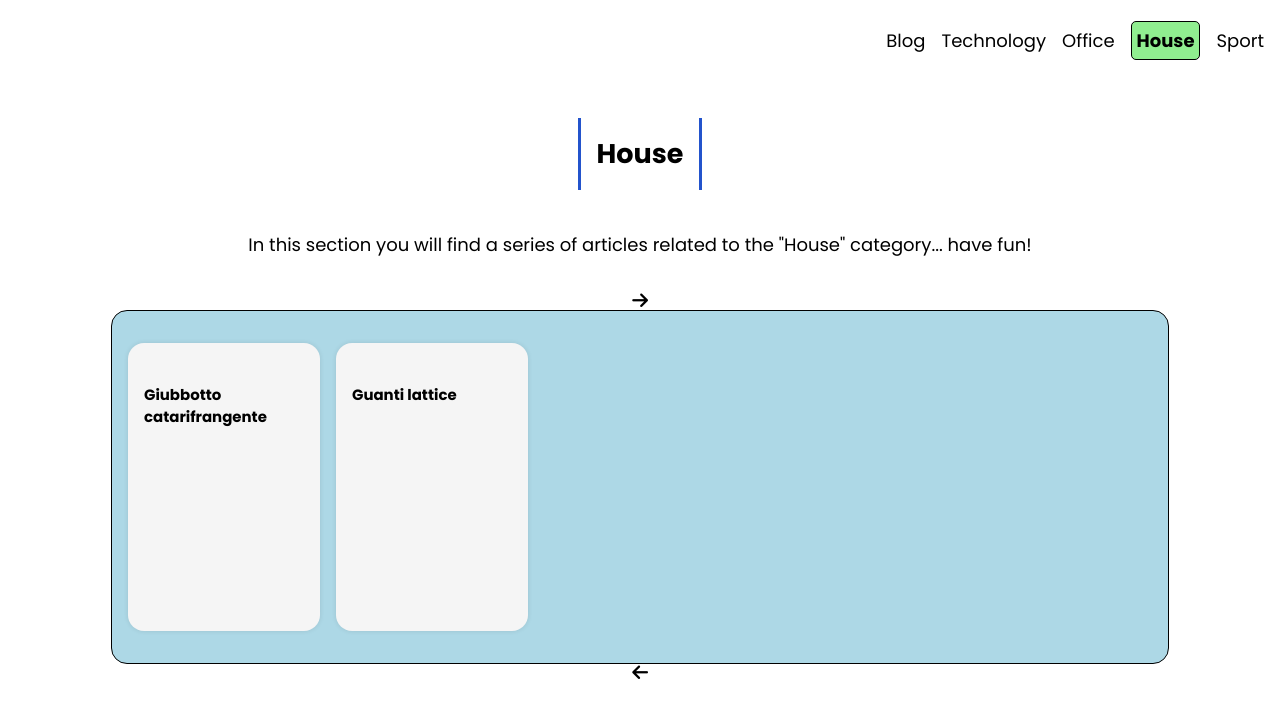
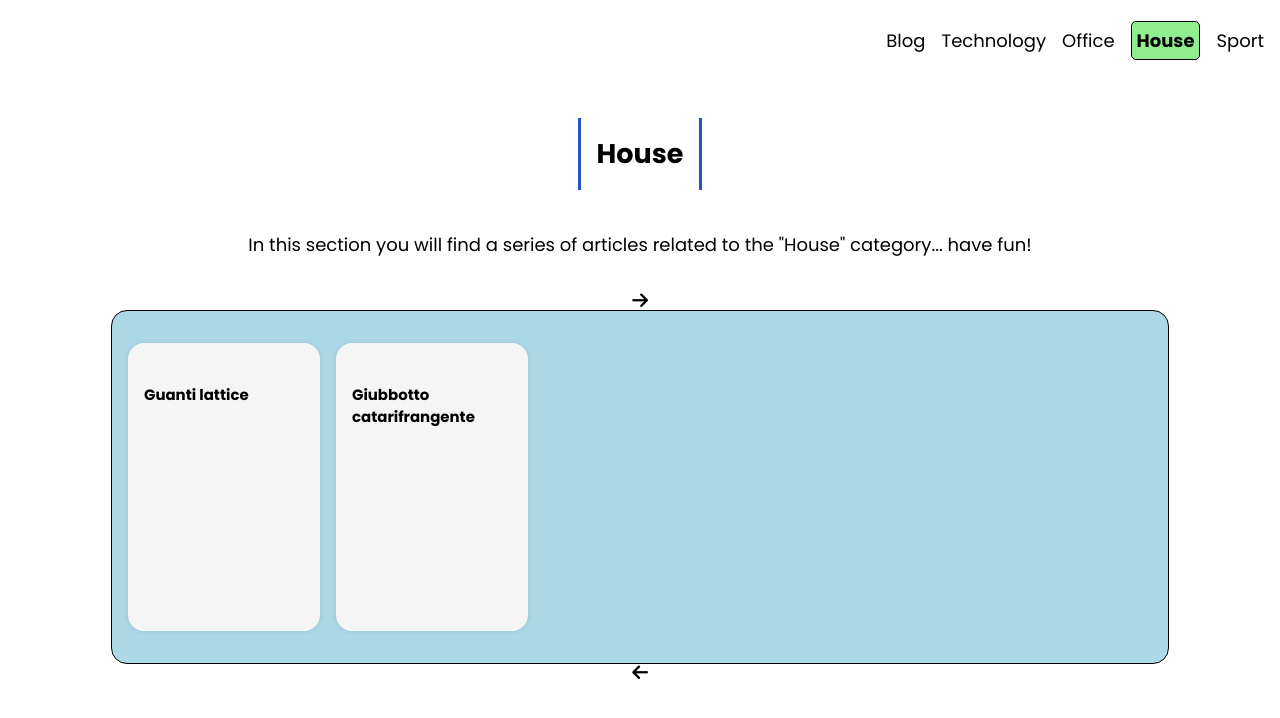
Before and after one commit to Parminico/BlogAmz, a React (Create React App) app: page /house in a window 1280 px wide. Shown: the top 718 px of the page. Built offline with nearby package versions, Linux system fonts and the light colour scheme.

Commit message:
Update House.js

```diff
--- a/src/Product/House.js
+++ b/src/Product/House.js
@@ -2,7 +2,7 @@
 export const house = [
     {
          id: 1,
-         title: 'Giubbotto catarifrangente',
+         title: 'Guanti lattice',
          description: `Hai presente quando lavori su qualcosa di impegnativo e hai bisogno di un paio di guanti che non ti lascino mai a piedi? Beh, questi guanti in nitrile Diamond da 8,5 grammi sono esattamente quello che ti serve!
 Rispetto ai soliti guanti da 3,5 grammi, qui parliamo di un aumento del 140% di spessore. E questo si traduce in una resistenza incredibile! Li ho provati sia per lavori meccanici sia per il fai-da-te e… niente, nemmeno un graffio o una rottura.
 
@@ -13,7 +13,7 @@ Se cerchi robustezza e affidabilità, questi guanti sono l’acquisto perfetto.
      },
     {
          id: 2,
-         title: 'Guanti lattice',
+         title: 'Giubbotto catarifrangente',
          description: `Se hai mai avuto un guasto di notte o hai dovuto fermarti sul ciglio della strada, sai quanto sia importante essere ben visibili. Ed è qui che entrano in gioco questi giubbotti catarifrangenti!
 
 Nella confezione ne trovi ben 4, il che è un grande vantaggio: uno per ogni membro della famiglia o anche solo per averne sempre uno di riserva. Realizzati con strisce rifrangenti di alta qualità, questi gilet ti rendono visibile anche nelle condizioni più buie. Li ho provati durante un controllo del veicolo di notte e la differenza è impressionante.
```
